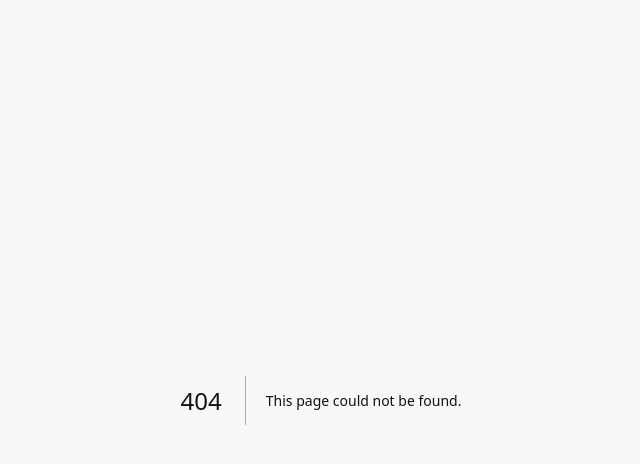
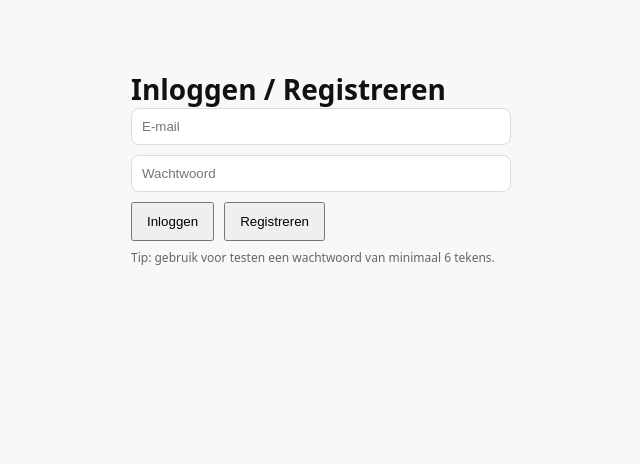
Before and after one commit to stijnvandrunen98/huurkans, a Next.js app: page /auth in a window 1280 px wide. Before the commit this address had no page. Shown: the top 464 px of the page, without its empty margins (319-959 px from the left). Built offline with nearby package versions, Linux system fonts and the light colour scheme; no server answers.

Commit message:
Add files via upload

```diff
--- /dev/null
+++ b/lib/supabase.js
@@ -0,0 +1,7 @@
+// lib/supabase.js
+import { createClient } from '@supabase/supabase-js'
+
+const supabaseUrl = process.env.NEXT_PUBLIC_SUPABASE_URL
+const supabaseAnonKey = process.env.NEXT_PUBLIC_SUPABASE_ANON_KEY
+
+export const supabase = createClient(supabaseUrl, supabaseAnonKey)
--- /dev/null
+++ b/pages/auth.js
@@ -0,0 +1,56 @@
+// pages/auth.js
+import { useState } from 'react'
+import { supabase } from '../lib/supabase'
+
+export default function AuthPage() {
+  const [email, setEmail] = useState('')
+  const [password, setPassword] = useState('')
+  const [loading, setLoading] = useState(false)
+  const [message, setMessage] = useState('')
+
+  async function handleSignUp() {
+    setLoading(true)
+    const { error } = await supabase.auth.signUp({ email, password })
+    setLoading(false)
+    setMessage(error ? error.message : 'Check je e-mail om te bevestigen!')
+  }
+
+  async function handleLogin() {
+    setLoading(true)
+    const { error } = await supabase.auth.signInWithPassword({ email, password })
+    setLoading(false)
+    setMessage(error ? error.message : 'Ingelogd!')
+  }
+
+  return (
+    <div style={{ maxWidth: 420, margin: '50px auto', padding: 20 }}>
+      <h1>Inloggen / Registreren</h1>
+      <input
+        type="email"
+        placeholder="E-mail"
+        value={email}
+        onChange={(e) => setEmail(e.target.value)}
+        style={{ width: '100%', padding: 10, marginBottom: 10, borderRadius: 8, border: '1px solid #ddd' }}
+      />
+      <input
+        type="password"
+        placeholder="Wachtwoord"
+        value={password}
+        onChange={(e) => setPassword(e.target.value)}
+        style={{ width: '100%', padding: 10, marginBottom: 10, borderRadius: 8, border: '1px solid #ddd' }}
+      />
+      <div style={{ display:'flex', gap: 10 }}>
+        <button onClick={handleLogin} disabled={loading} style={{ padding: '10px 14px' }}>
+          Inloggen
+        </button>
+        <button onClick={handleSignUp} disabled={loading} style={{ padding: '10px 14px' }}>
+          Registreren
+        </button>
+      </div>
+      {message && <p style={{ marginTop: 12 }}>{message}</p>}
+      <p style={{ marginTop: 8, fontSize: 12, color: '#666' }}>
+        Tip: gebruik voor testen een wachtwoord van minimaal 6 tekens.
+      </p>
+    </div>
+  )
+}
```
